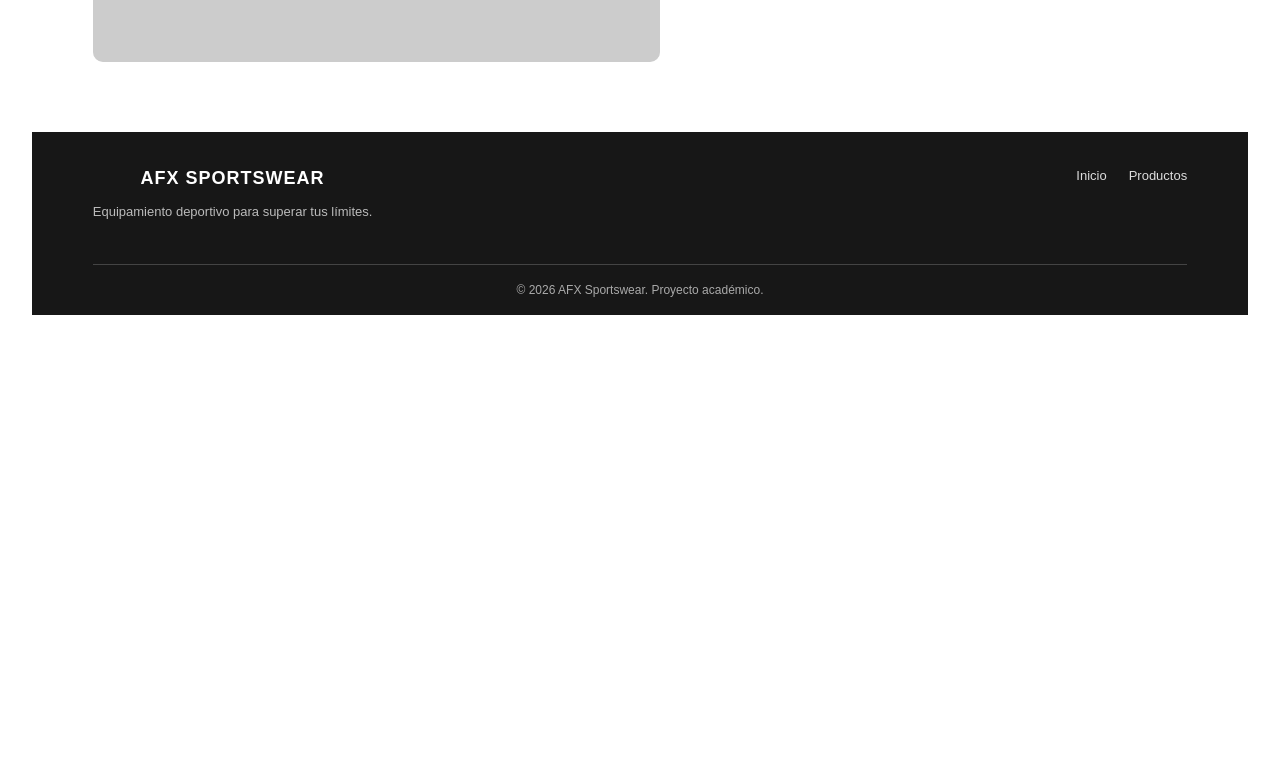
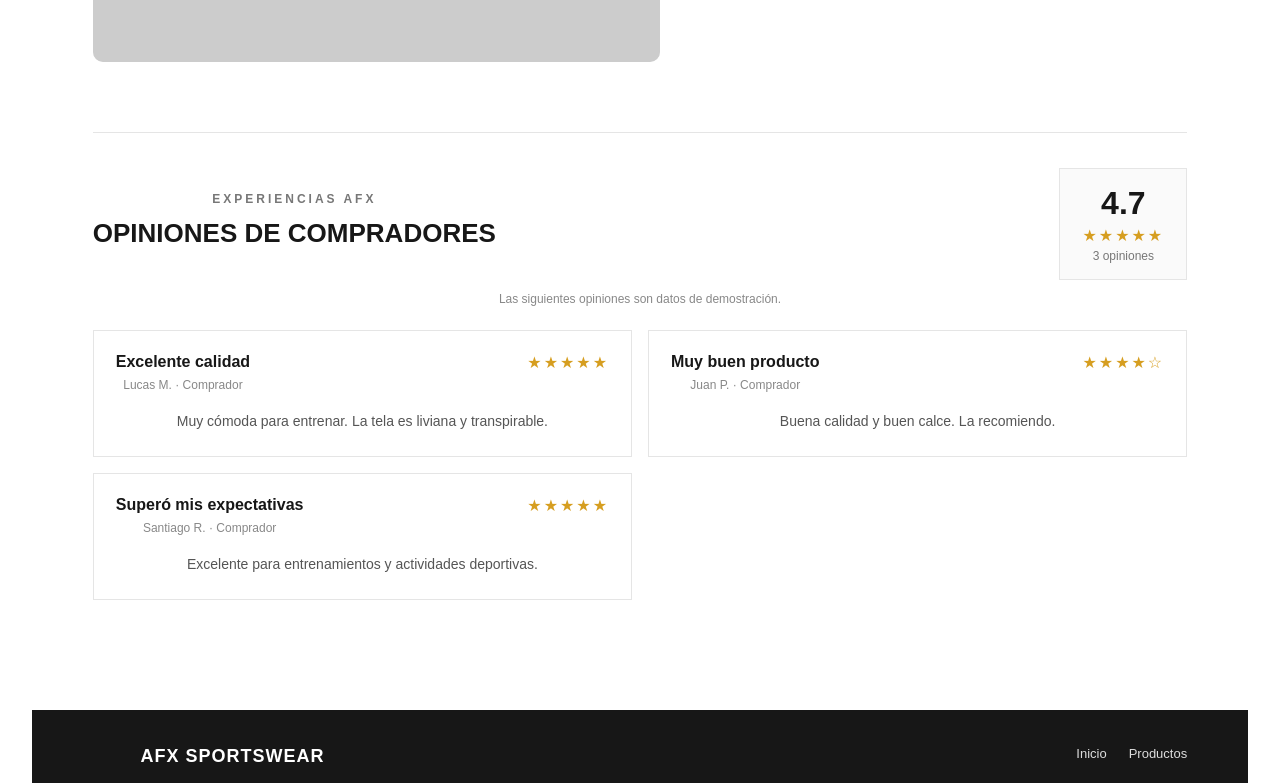
Before and after one commit to lucianofuenza123-dotcom/AFX-Sportswear, a React (Vite) app in the folder frontend/: page /productos/1 in a window 1280 px wide. Shown: the part 833-1616 px from the top of the page. Before the commit the page ends 1180 px from the top, so only its background shows below. Built offline with nearby package versions, Linux system fonts and the light colour scheme.

Commit message:
agrego sistema de valoraciones de productos.

```diff
--- a/frontend/src/App.css
+++ b/frontend/src/App.css
@@ -1580,3 +1580,160 @@
     animation: none;
   }
 }
+
+
+/* =========================
+   VALORACIONES Y OPINIONES
+========================= */
+
+.product-rating {
+  display: flex;
+  align-items: center;
+  flex-wrap: wrap;
+  gap: 6px;
+  margin: 9px 0;
+  font-size: 13px;
+}
+
+.product-rating__stars {
+  color: #d69e20;
+  letter-spacing: 2px;
+  font-size: 16px;
+  white-space: nowrap;
+}
+
+.product-rating__score {
+  color: #171717;
+  font-weight: 800;
+}
+
+.product-rating__count {
+  color: #777;
+  font-size: 12px;
+}
+
+.product-detail__rating-link {
+  display: inline-flex;
+  align-items: center;
+  flex-wrap: wrap;
+  gap: 8px;
+  margin: 4px 0 14px;
+  color: #555;
+  font-size: 13px;
+  text-decoration: none;
+}
+
+.product-detail__rating-link:hover {
+  color: #171717;
+  text-decoration: underline;
+}
+
+/* Sección de opiniones */
+.product-reviews {
+  margin: 70px 0 40px;
+  padding-top: 35px;
+  border-top: 1px solid #e5e5e5;
+}
+
+.product-reviews__header {
+  display: flex;
+  align-items: center;
+  justify-content: space-between;
+  gap: 24px;
+  margin-bottom: 12px;
+}
+
+.product-reviews__header h2 {
+  margin: 7px 0;
+  font-size: 26px;
+  font-weight: 800;
+  text-transform: uppercase;
+}
+
+.product-reviews__summary {
+  display: flex;
+  flex-direction: column;
+  align-items: center;
+  gap: 4px;
+  padding: 16px 22px;
+  border: 1px solid #e5e5e5;
+  background: #fafafa;
+}
+
+.product-reviews__summary strong {
+  font-size: 32px;
+}
+
+.product-reviews__summary span:last-child {
+  color: #777;
+  font-size: 12px;
+}
+
+.product-reviews__demo {
+  margin: 12px 0 24px;
+  color: #888;
+  font-size: 12px;
+}
+
+.product-reviews__list {
+  display: grid;
+  grid-template-columns: repeat(2, minmax(0, 1fr));
+  gap: 16px;
+}
+
+.review-card {
+  padding: 22px;
+  border: 1px solid #e5e5e5;
+  background: #fff;
+  transition: border-color 0.2s ease, box-shadow 0.2s ease;
+}
+
+.review-card:hover {
+  border-color: #bbb;
+  box-shadow: 0 5px 18px rgb(0 0 0 / 5%);
+}
+
+.review-card__top {
+  display: flex;
+  align-items: flex-start;
+  justify-content: space-between;
+  gap: 12px;
+}
+
+.review-card__top h3 {
+  margin: 0 0 7px;
+  font-size: 16px;
+  font-weight: 800;
+}
+
+.review-card__customer {
+  margin: 0;
+  color: #888;
+  font-size: 12px;
+}
+
+.review-card__comment {
+  margin: 18px 0 0;
+  color: #555;
+  font-size: 14px;
+  line-height: 1.7;
+}
+
+@media (max-width: 650px) {
+  .product-reviews__header {
+    align-items: flex-start;
+    flex-direction: column;
+  }
+
+  .product-reviews__list {
+    grid-template-columns: 1fr;
+  }
+
+  .product-reviews__header h2 {
+    font-size: 22px;
+  }
+
+  .review-card__top {
+    flex-direction: column;
+  }
+}
--- a/frontend/src/components/ProductCard.tsx
+++ b/frontend/src/components/ProductCard.tsx
@@ -1,6 +1,7 @@
 
 import type { Product } from "../types";
 import { useFavorites } from "../context/FavoritesContext";
+import { getProductRating } from "../data/reviews";
 
 interface ProductCardProps {
   product: Product;
@@ -11,6 +12,7 @@ function ProductCard({ product, onViewDetails }: ProductCardProps) {
   const { toggleFavorite, isFavorite } = useFavorites();
 
   const favorite = isFavorite(product.id);
+  const rating = getProductRating(product.id);
 
   return (
     <article className="product-card">
@@ -49,6 +51,21 @@ function ProductCard({ product, onViewDetails }: ProductCardProps) {
 
         <h3 className="product-card__name">{product.name}</h3>
 
+        {rating.count > 0 && (
+          <div className="product-rating">
+            <span className="product-rating__stars" aria-label={`${rating.average.toFixed(1)} de 5 estrellas`}>
+              {"★".repeat(Math.round(rating.average))}
+              {"☆".repeat(5 - Math.round(rating.average))}
+            </span>
+            <span className="product-rating__score">
+              {rating.average.toFixed(1)}
+            </span>
+            <span className="product-rating__count">
+              ({rating.count})
+            </span>
+          </div>
+        )}
+
         <p className="product-card__price">
           {product.price.toLocaleString("es-AR", {
             style: "currency",
--- /dev/null
+++ b/frontend/src/data/reviews.ts
@@ -0,0 +1,131 @@
+
+import type { Review } from "../types";
+
+export const reviews: Review[] = [
+  {
+    id: 1,
+    productId: 1,
+    customerName: "Lucas M.",
+    rating: 5,
+    title: "Excelente calidad",
+    comment: "Muy cómoda para entrenar. La tela es liviana y transpirable.",
+  },
+  {
+    id: 2,
+    productId: 1,
+    customerName: "Juan P.",
+    rating: 4,
+    title: "Muy buen producto",
+    comment: "Buena calidad y buen calce. La recomiendo.",
+  },
+  {
+    id: 3,
+    productId: 1,
+    customerName: "Santiago R.",
+    rating: 5,
+    title: "Superó mis expectativas",
+    comment: "Excelente para entrenamientos y actividades deportivas.",
+  },
+  {
+    id: 4,
+    productId: 2,
+    customerName: "Martín G.",
+    rating: 5,
+    title: "Ideal para jugar",
+    comment: "Muy cómoda y ligera. Perfecta para jugar al fútbol.",
+  },
+  {
+    id: 5,
+    productId: 2,
+    customerName: "Nicolás F.",
+    rating: 4,
+    title: "Buena camiseta",
+    comment: "Buen diseño y buena calidad de tela.",
+  },
+  {
+    id: 6,
+    productId: 3,
+    customerName: "Agustín L.",
+    rating: 5,
+    title: "Muy cómoda",
+    comment: "La uso para entrenar todos los días. Muy recomendable.",
+  },
+  {
+    id: 7,
+    productId: 4,
+    customerName: "Franco D.",
+    rating: 4,
+    title: "Buen short",
+    comment: "Cómodo para el gimnasio y para salir a correr.",
+  },
+  {
+    id: 8,
+    productId: 5,
+    customerName: "Tomás B.",
+    rating: 5,
+    title: "Excelente calce",
+    comment: "Muy cómodo y práctico para usar todos los días.",
+  },
+  {
+    id: 9,
+    productId: 6,
+    customerName: "Matías C.",
+    rating: 4,
+    title: "Muy buena campera",
+    comment: "Abriga bien y tiene un diseño excelente.",
+  },
+  {
+    id: 10,
+    productId: 7,
+    customerName: "Federico A.",
+    rating: 5,
+    title: "Excelente conjunto",
+    comment: "Muy buena calidad. Las prendas combinan perfectamente.",
+  },
+  {
+    id: 11,
+    productId: 8,
+    customerName: "Diego S.",
+    rating: 5,
+    title: "Muy cómodas",
+    comment: "Ideales para correr. Buena comodidad y estabilidad.",
+  },
+  {
+    id: 12,
+    productId: 9,
+    customerName: "Bruno T.",
+    rating: 4,
+    title: "Buen producto",
+    comment: "Cómodas y suaves. Cumplen perfectamente.",
+  },
+  {
+    id: 13,
+    productId: 10,
+    customerName: "Ezequiel N.",
+    rating: 5,
+    title: "Muy práctica",
+    comment: "Tiene buen espacio para llevar todo lo necesario.",
+  },
+];
+
+export function getProductReviews(productId: number) {
+  return reviews.filter((review) => review.productId === productId);
+}
+
+export function getProductRating(productId: number) {
+  const productReviews = getProductReviews(productId);
+
+  if (productReviews.length === 0) {
+    return { average: 0, count: 0 };
+  }
+
+  const total = productReviews.reduce(
+    (sum, review) => sum + review.rating,
+    0
+  );
+
+  return {
+    average: total / productReviews.length,
+    count: productReviews.length,
+  };
+}
--- a/frontend/src/pages/ProductDetail.tsx
+++ b/frontend/src/pages/ProductDetail.tsx
@@ -3,6 +3,7 @@ import { useState } from "react";
 import { useNavigate, useParams, Link } from "react-router-dom";
 import { products } from "../data/products";
 import { useCart } from "../context/CartContext";
+import { getProductRating, getProductReviews } from "../data/reviews";
 
 function ProductDetail() {
   const { id } = useParams();
@@ -41,6 +42,9 @@ function ProductDetail() {
 
   const availableStock = product.stock - currentQuantity;
 
+  const rating = getProductRating(product.id);
+  const productReviews = getProductReviews(product.id);
+
   const handleAddToCart = () => {
     if (!selectedSize) {
       setMessage("Seleccioná un talle para continuar.");
@@ -77,6 +81,17 @@ function ProductDetail() {
           <p className="product-detail__category">{product.category}</p>
 
           <h1>{product.name}</h1>
+
+          {rating.count > 0 && (
+            <a className="product-detail__rating-link" href="#product-reviews">
+              <span className="product-rating__stars">
+                {"★".repeat(Math.round(rating.average))}
+                {"☆".repeat(5 - Math.round(rating.average))}
+              </span>
+              <strong>{rating.average.toFixed(1)}/5</strong>
+              <span>({rating.count} opiniones)</span>
+            </a>
+          )}
 
           <p className="product-detail__price">{formattedPrice}</p>
 
@@ -171,6 +186,60 @@ function ProductDetail() {
           )}
         </div>
       </section>
+
+      {/* Opiniones de compradores */}
+      <section className="product-reviews" id="product-reviews">
+        <div className="product-reviews__header">
+          <div>
+            <p className="home__eyebrow">EXPERIENCIAS AFX</p>
+            <h2>Opiniones de compradores</h2>
+          </div>
+
+          {rating.count > 0 && (
+            <div className="product-reviews__summary">
+              <strong>{rating.average.toFixed(1)}</strong>
+              <span className="product-rating__stars">
+                {"★".repeat(Math.round(rating.average))}
+                {"☆".repeat(5 - Math.round(rating.average))}
+              </span>
+              <span>{rating.count} opiniones</span>
+            </div>
+          )}
+        </div>
+
+        <p className="product-reviews__demo">
+          Las siguientes opiniones son datos de demostración.
+        </p>
+
+        {productReviews.length > 0 ? (
+          <div className="product-reviews__list">
+            {productReviews.map((review) => (
+              <article className="review-card" key={review.id}>
+                <div className="review-card__top">
+                  <div>
+                    <h3>{review.title}</h3>
+                    <p className="review-card__customer">
+                      {review.customerName} · Comprador
+                    </p>
+                  </div>
+
+                  <span
+                    className="product-rating__stars"
+                    aria-label={`${review.rating} de 5 estrellas`}
+                  >
+                    {"★".repeat(review.rating)}
+                    {"☆".repeat(5 - review.rating)}
+                  </span>
+                </div>
+
+                <p className="review-card__comment">{review.comment}</p>
+              </article>
+            ))}
+          </div>
+        ) : (
+          <p>Todavía no hay opiniones para este producto.</p>
+        )}
+      </section>
     </main>
   );
 }
```
Also changed, not shown: frontend/src/types/index.ts (+10 -0 lines).
